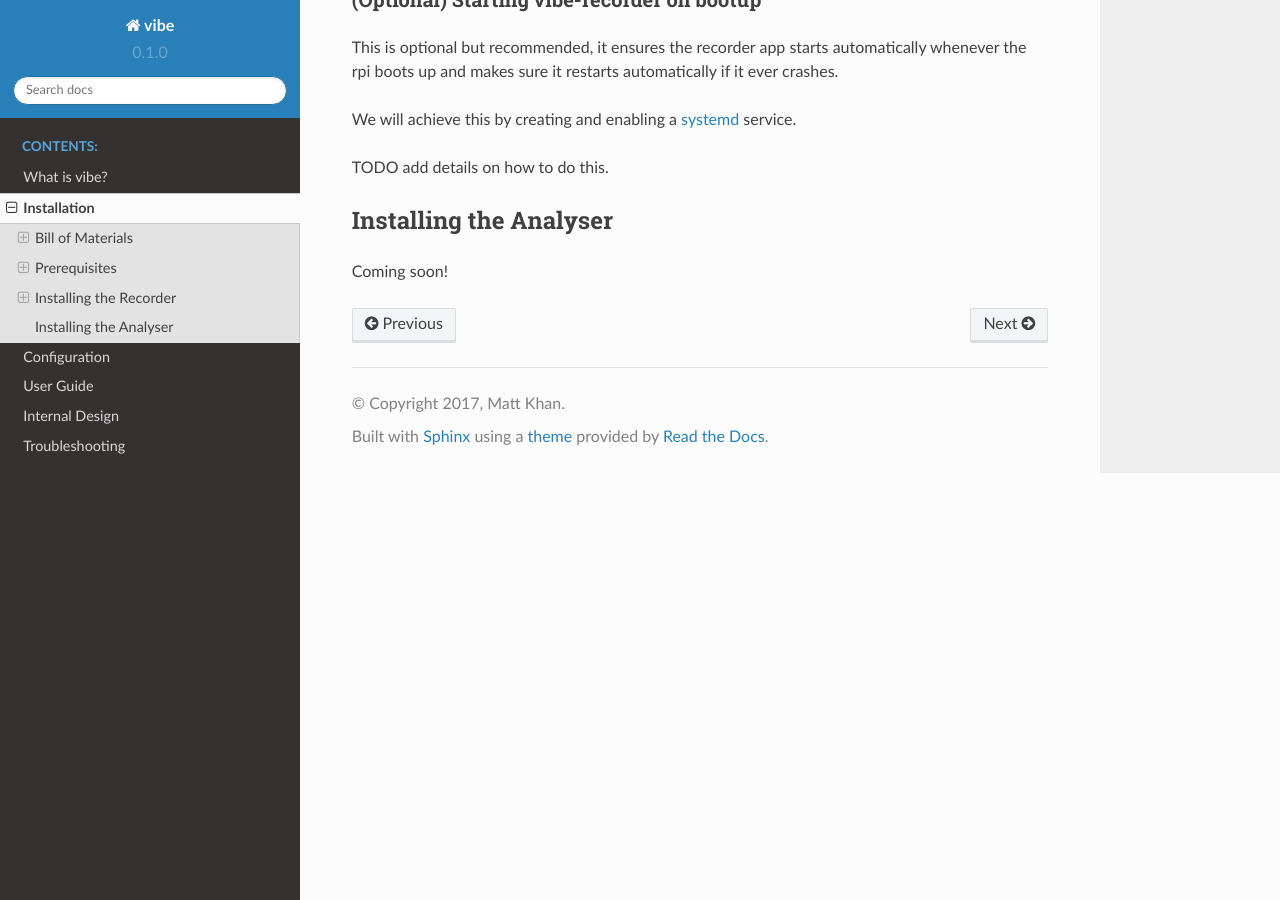
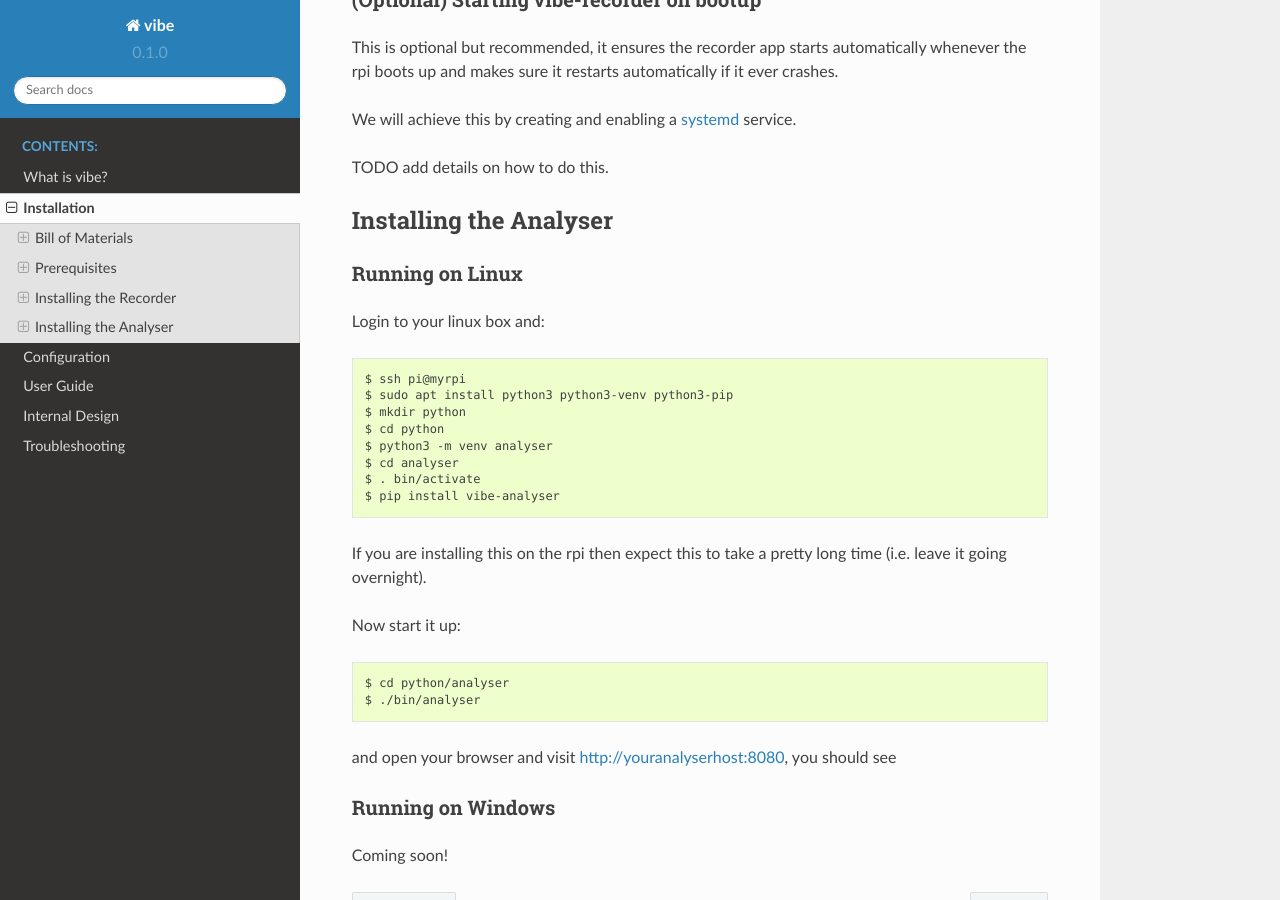
Before and after one commit to 3ll3d00d/vibe, a Sphinx documentation site: the page built from docs/install.rst, in a window 1280 px wide and 900 px high, scrolled down 4502 px. Built offline with Sphinx 7.4.7 and the Read the Docs theme 2.0.0, drawn with Linux system fonts in a browser that asks for light colours.

Commit message:
more doc updates

```diff
--- a/docs/install.rst
+++ b/docs/install.rst
@@ -209,7 +209,34 @@ TODO add details on how to do this.
 Installing the Analyser
 -----------------------
 
+Running on Linux
+^^^^^^^^^^^^^^^^
+
+Login to your linux box and::
+
+    $ ssh pi@myrpi
+    $ sudo apt install python3 python3-venv python3-pip
+    $ mkdir python
+    $ cd python
+    $ python3 -m venv analyser
+    $ cd analyser
+    $ . bin/activate
+    $ pip install vibe-analyser
+
+If you are installing this on the rpi then expect this to take a pretty long time (i.e. leave it going overnight).
+
+Now start it up::
+
+    $ cd python/analyser
+    $ ./bin/analyser
+
+and open your browser and visit http://youranalyserhost:8080, you should see
+
+Running on Windows
+^^^^^^^^^^^^^^^^^^
+
 Coming soon!
+
 
 
 .. _pi3: https://shop.pimoroni.com/collections/raspberry-pi/products/raspberry-pi-3
```
Also changed, not shown: README.rst (+10 -28 lines), 1 other file.
